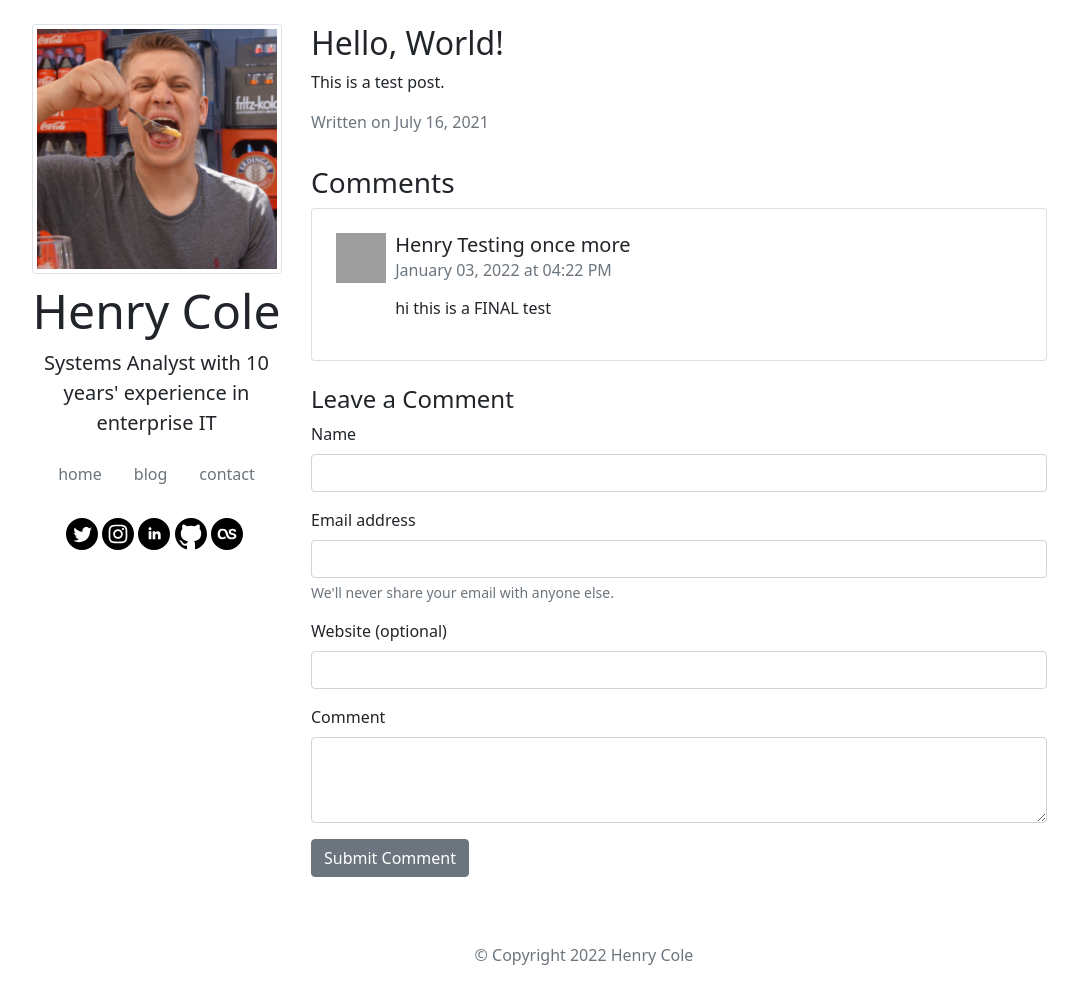
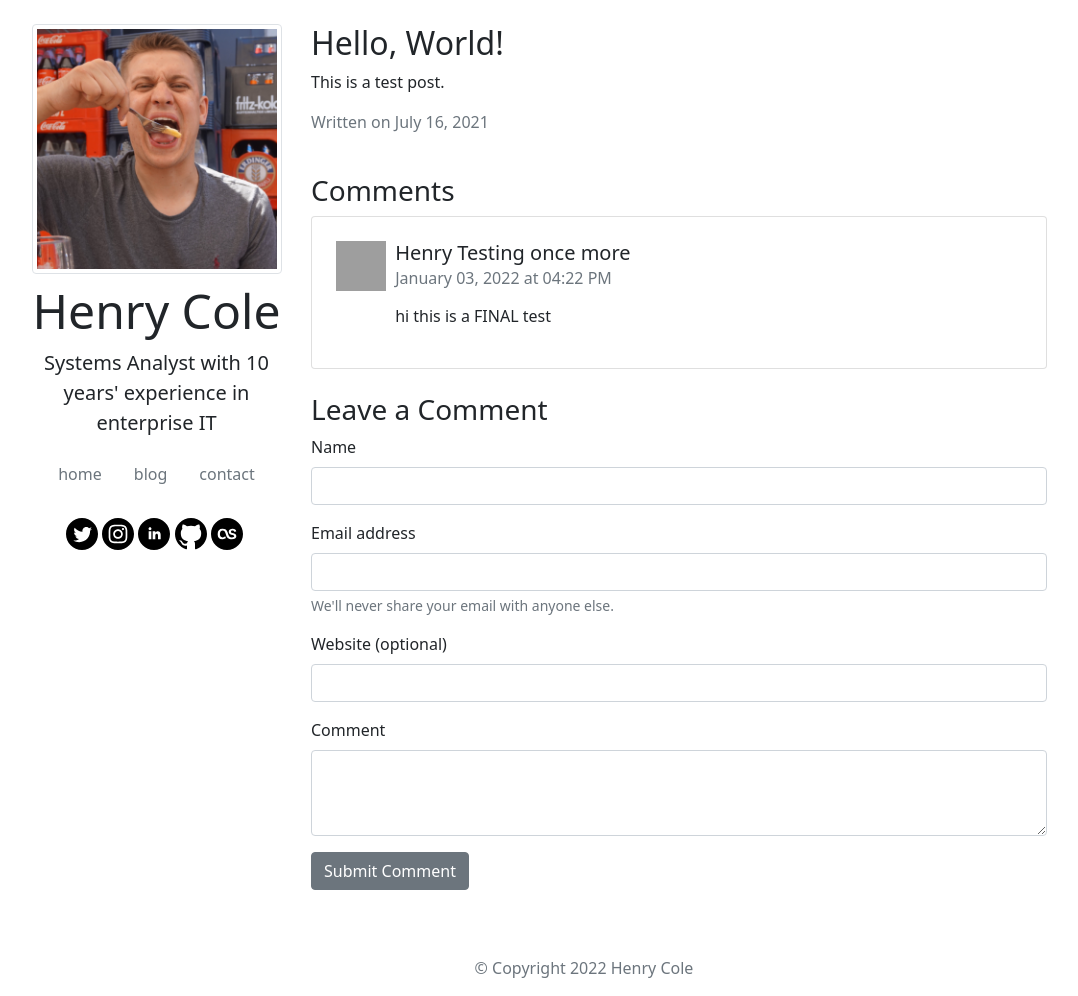
Before and after one commit to hcuk94/henry-personal-website, a Jekyll site: the page built from _posts/2021-07-16-Hello-World.md, in a window 1280 px wide and 996 px high. Shown: the whole window, without its empty margins (56-1134 px from the left). Built offline with Jekyll 4.4.1, drawn with Linux system fonts in a browser that asks for light colours; grey boxes are pictures that could not be loaded.

```diff
--- a/_includes/post_comments.html
+++ b/_includes/post_comments.html
@@ -16,7 +16,7 @@
         </div>
         <!-- End static comments -->
       {% endif %}
-<h4>Leave a Comment</h4>
+<h3>Leave a Comment</h3>
 <form id="comment-form" method="post" action="{{ site.staticman.endpoint }}{{ site.repository }}/{{ site.staticman.branch }}">
     <div class="mb-3">
         <fieldset>
--- a/_layouts/post.html
+++ b/_layouts/post.html
@@ -1,7 +1,7 @@
 ---
 layout: default
 ---
-<div class="row">
+<div class="row mb-4">
     <h2>{{ page.title }}</h2>
     <div class="post-content">{{ content }}</div>
     <p class="text-muted">Written on {{ page.date | date: "%B %e, %Y" }}</p>
```
